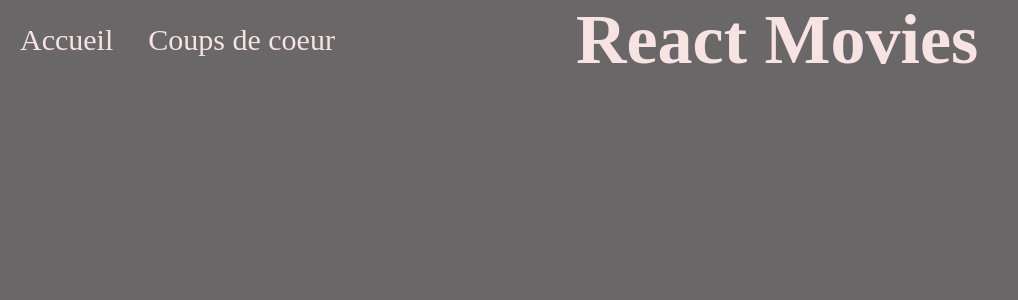
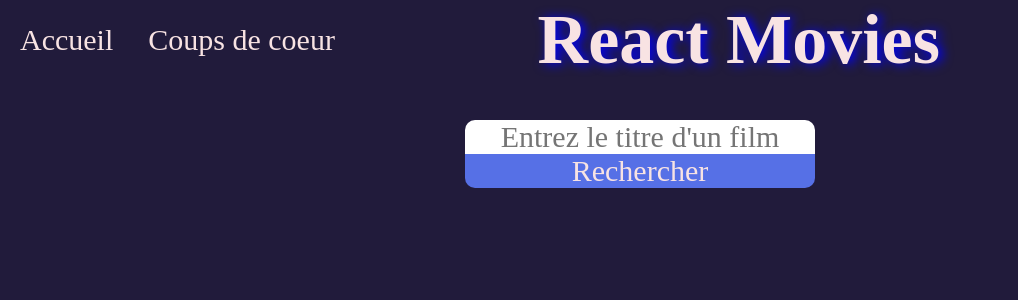
Before and after one commit to riku59/React-Movie, a React (Create React App) app: page / in a window 1280 px wide. Shown: the top 300 px of the page, without its empty margins (0-1018 px from the left). Built offline with nearby package versions, Linux system fonts and the light colour scheme; a web font is replaced by a local one.

Commit message:
composant navBar et seachMovie créés

```diff
--- /dev/null
+++ b/src/components/SearchMovie.js
@@ -0,0 +1,12 @@
+import React from "react";
+
+const SearchMovie = () => {
+  return (
+    <div className="search-movie">
+      <input type="text" placeholder="Entrez le titre d'un film" />
+      <button>Rechercher</button>
+    </div>
+  );
+};
+
+export default SearchMovie;
--- a/src/pages/Home.js
+++ b/src/pages/Home.js
@@ -1,10 +1,12 @@
 import React from "react";
 import NavBar from "../components/NavBar";
+import SearchMovie from "../components/SearchMovie";
 
 const Home = () => {
   return (
     <div className="home-page">
       <NavBar />
+      <SearchMovie />
     </div>
   );
 };
--- a/src/styles/_settings.scss
+++ b/src/styles/_settings.scss
@@ -1,5 +1,5 @@
-$color1: blue;
-$color2: rgb(105, 103, 103);
+$color1: #5670e6;
+$color2: rgb(33, 27, 59);
 $color3: grey;
 $color4: rgb(248, 227, 227);
 
@@ -18,6 +18,7 @@ $color4: rgb(248, 227, 227);
   box-sizing: border-box;
   color: $color4;
   font-family: "Dongle-Light", serif;
+  font-size: 30px;
 }
 body {
   background: $color2;
--- a/src/styles/components/_navBar.scss
+++ b/src/styles/components/_navBar.scss
@@ -1,6 +1,6 @@
 .navBar {
   display: grid;
-  grid-template-columns: 45% 55%;
+  grid-template-columns: 42% 58%;
   align-items: center;
   ul {
     display: flex;
@@ -16,5 +16,6 @@
   h1 {
     font-size: 70px;
     font-family: "Dongle-regular", serif;
+    text-shadow: 4px 1px 11px blue;
   }
 }
--- /dev/null
+++ b/src/styles/components/_searchMovie.scss
@@ -0,0 +1,22 @@
+.search-movie {
+  display: flex;
+  flex-direction: column;
+  align-items: center;
+  margin-top: 40px;
+  input {
+    width: 350px;
+    border-radius: 10px 10px 0 0;
+    border: none;
+    text-align: center;
+  }
+  button {
+    background: $color1;
+    width: 350px;
+    border-radius: 0 0 10px 10px;
+    border: none;
+    &:hover {
+      background: $color2;
+      cursor: pointer;
+    }
+  }
+}
--- a/src/styles/index.scss
+++ b/src/styles/index.scss
@@ -1,2 +1,3 @@
 @import "./settings";
 @import "./components/navBar";
+@import "./components/searchMovie";
```
